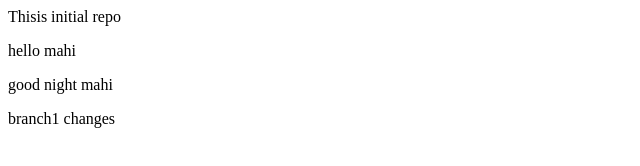
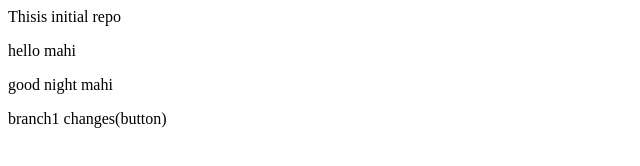
Before and after one commit to dipak-dev-tech/localrepo, a plain HTML site: page index.html in a window 1280 px wide. Shown: the full height of the page, 0-640 px from the left. Drawn offline with Linux system fonts and the light colour scheme.

```diff
--- a/index.html
+++ b/index.html
@@ -1,4 +1,4 @@
 <p>Thisis initial repo</p>
 <p>hello mahi</p>
 <p>good night mahi</p>
-<p>branch1 changes</p>
+<p>branch1 changes(button)</p>
```
